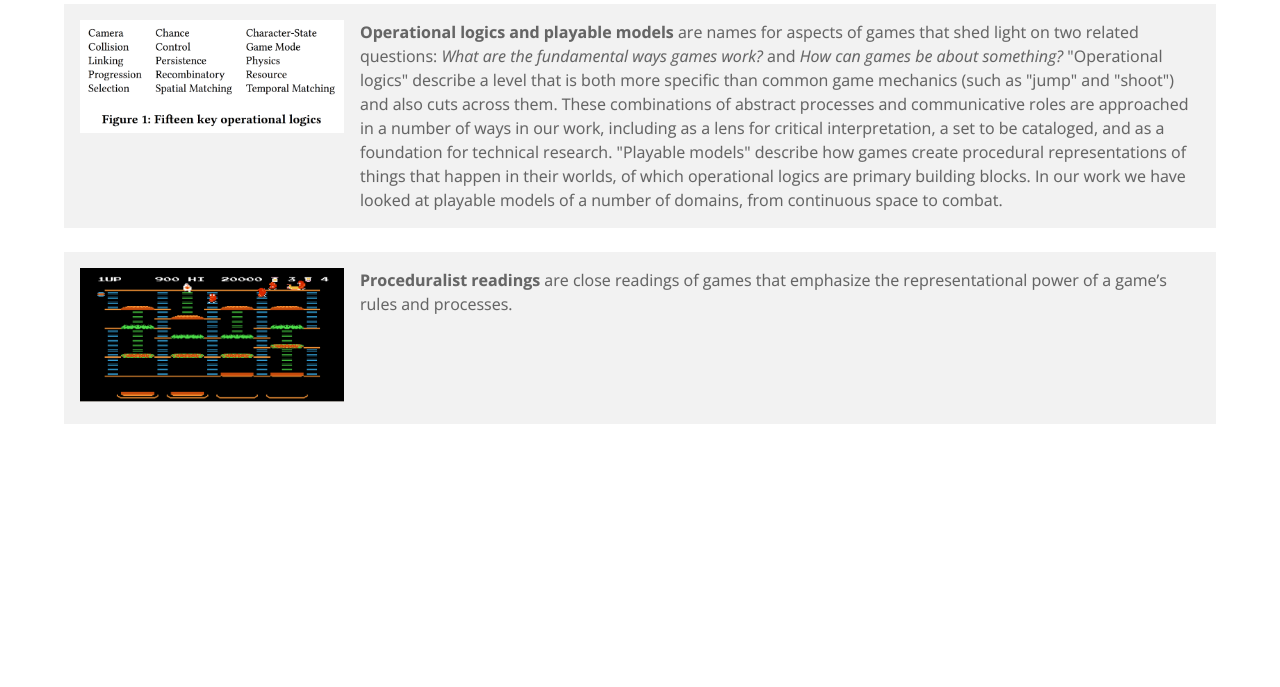
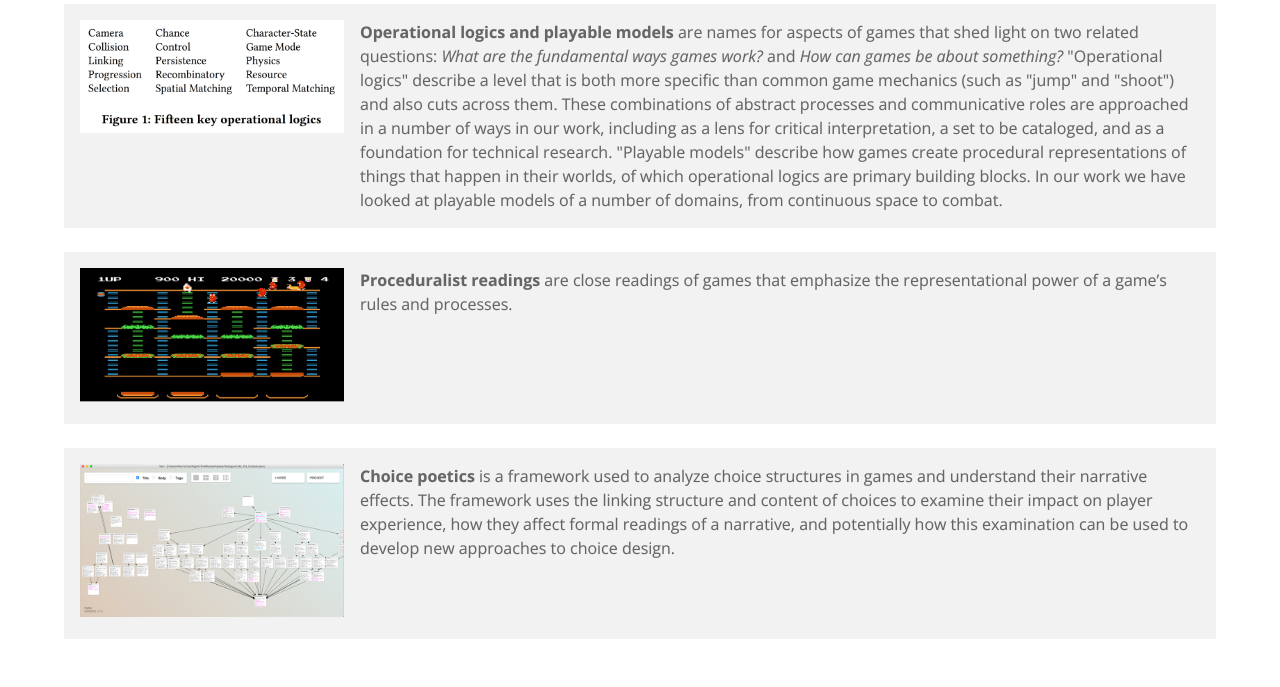
Before and after one commit to ExpressiveIntelligence/expressiveintelligence.github.io, a Jekyll site: the page built from analyses-and-approaches/index.html, in a window 1280 px wide. Shown: the part 624-1311 px from the top of the page. Built offline with Jekyll 4.4.1, drawn with Linux system fonts in a browser that asks for light colours; before the commit the page ends 1096 px from its top, so only the background shows below that.

Commit message:
added card for choice poetics

```diff
--- a/analyses-and-approaches/index.html
+++ b/analyses-and-approaches/index.html
@@ -28,3 +28,11 @@ title: Analyses & Approaches
     <p><strong>Proceduralist readings</strong> are close readings of games that emphasize the representational power of a game’s rules and processes.</p>
   </div>
 </article>
+<article class="project-card">
+  <div class="thumbnail">
+    <img src="/img/yarn-spinner.png" alt="Screenshot of Yarn Spinner, a tool used for authoring interactive dialogue in Unity">
+  </div>
+  <div class="desc">
+    <p><strong>Choice poetics</strong> is a framework used to analyze choice structures in games and understand their narrative effects. The framework uses the linking structure and content of choices to examine their impact on player experience, how they affect formal readings of a narrative, and potentially how this examination can be used to develop new approaches to choice design.</p>
+  </div>
+</article>
```
